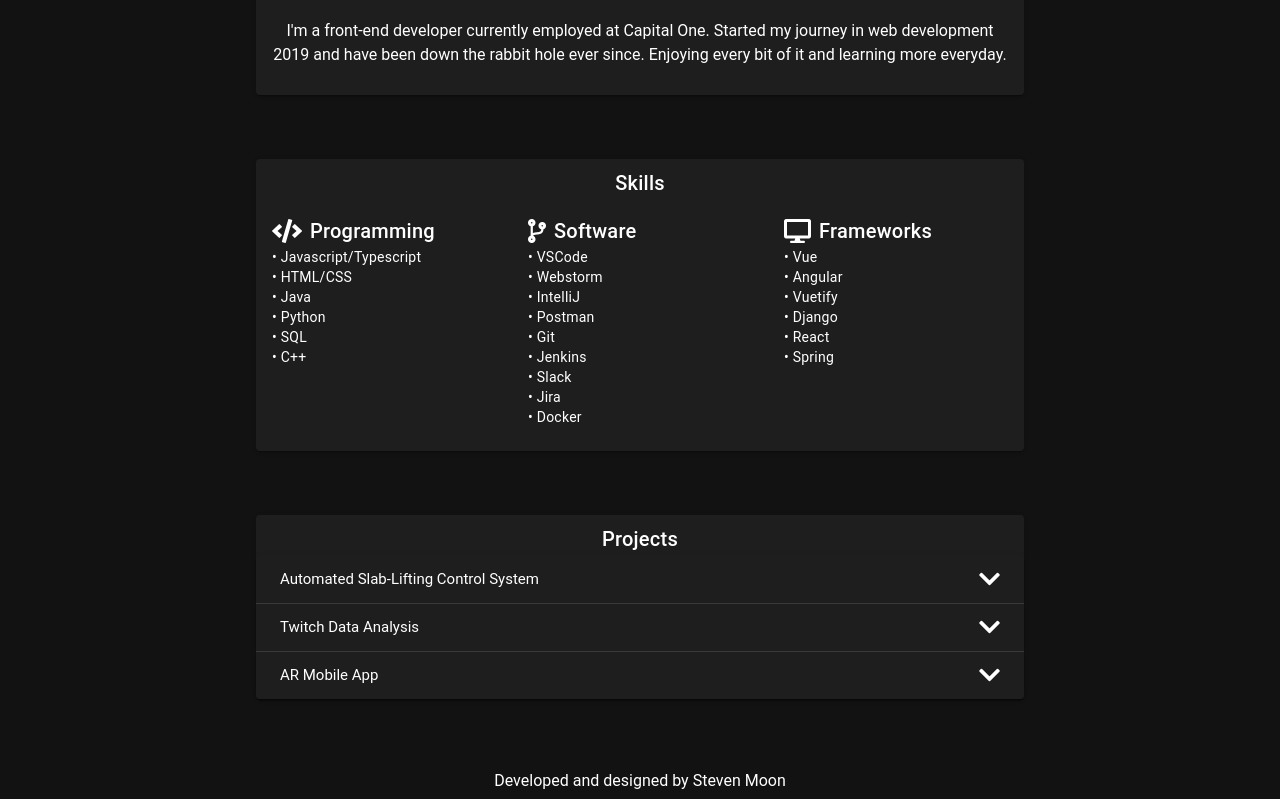
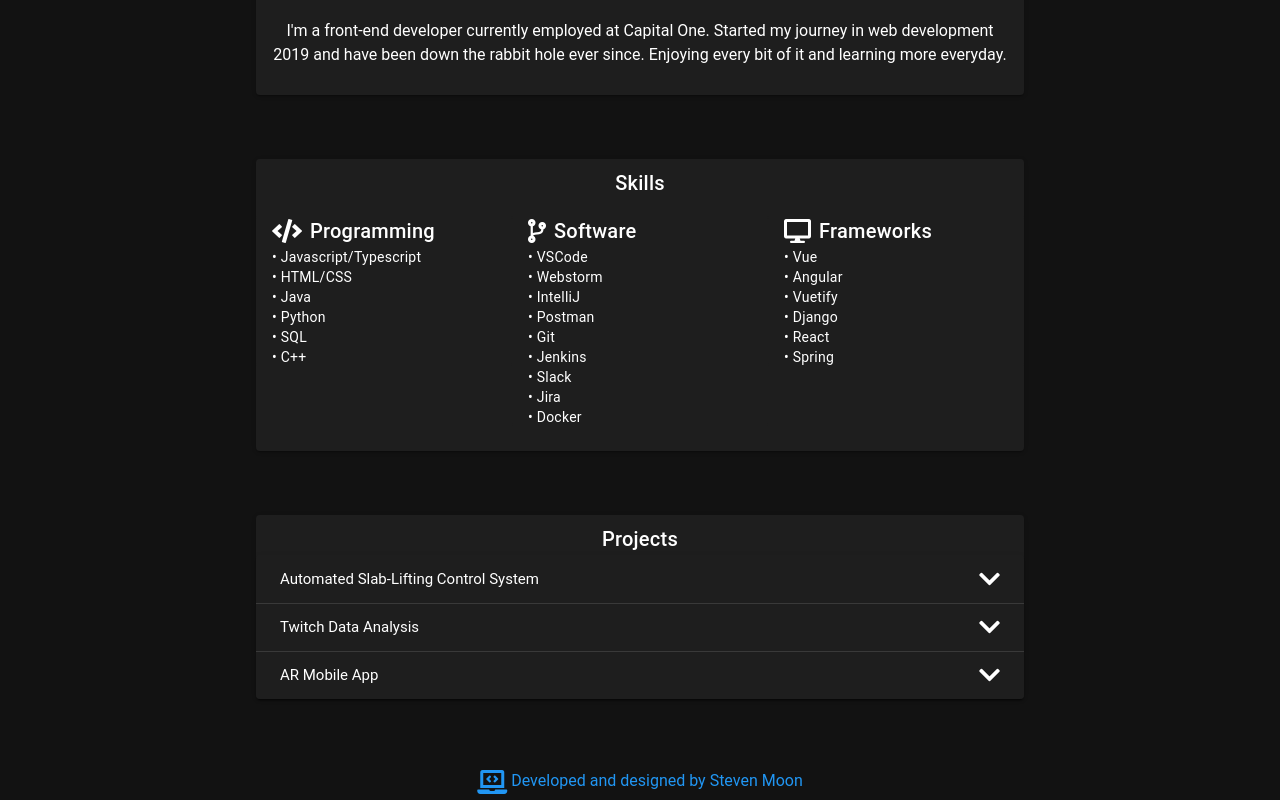
Before and after one commit to SQMoonGit/my-vue-website-portfolio, a Vue app: page / in a window 1280 px wide. Shown: the part 961-1761 px from the top of the page. Built offline with nearby package versions, Linux system fonts and the light colour scheme.

Commit message:
Added icon

```diff
--- a/src/App.vue
+++ b/src/App.vue
@@ -26,7 +26,17 @@
           <router-view />
         </v-container>
       </v-main>
-      <v-footer id="footer">Developed and designed by Steven Moon</v-footer>
+      <v-footer id="footer">
+        <a
+          id="footer-link"
+          target="_blank"
+          rel="noopener noreferrer"
+          href="https://github.com/SQMoonGit/my-vue-website-portfolio"
+        >
+          <v-icon color="blue">fa-laptop-code</v-icon>
+          Developed and designed by Steven Moon
+        </a>
+      </v-footer>
     </v-app>
 
     <v-btn
@@ -87,6 +97,13 @@ export default class App extends Vue {
 #footer {
   background-color: inherit;
   justify-content: center;
+
+  #footer-link {
+    text-decoration: none;
+    &:hover {
+      text-decoration: underline;
+    }
+  }
 }
 
 #scroll-button {
```
